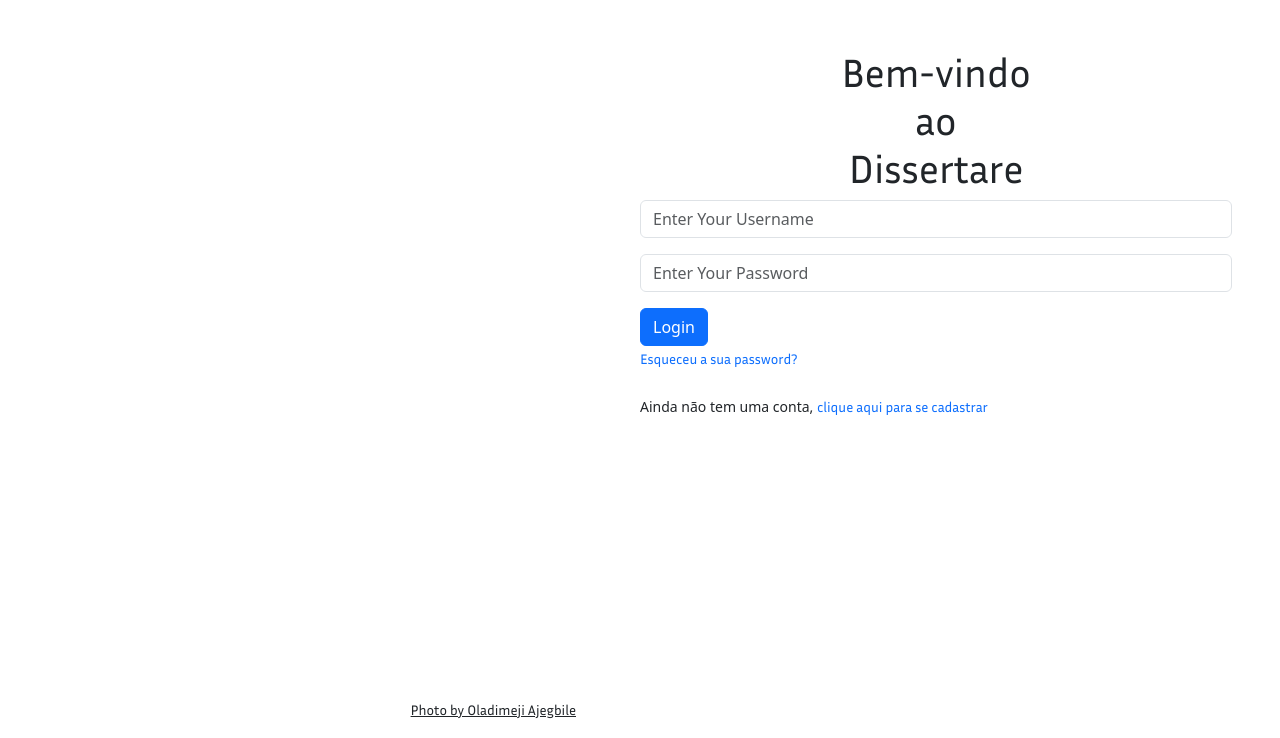
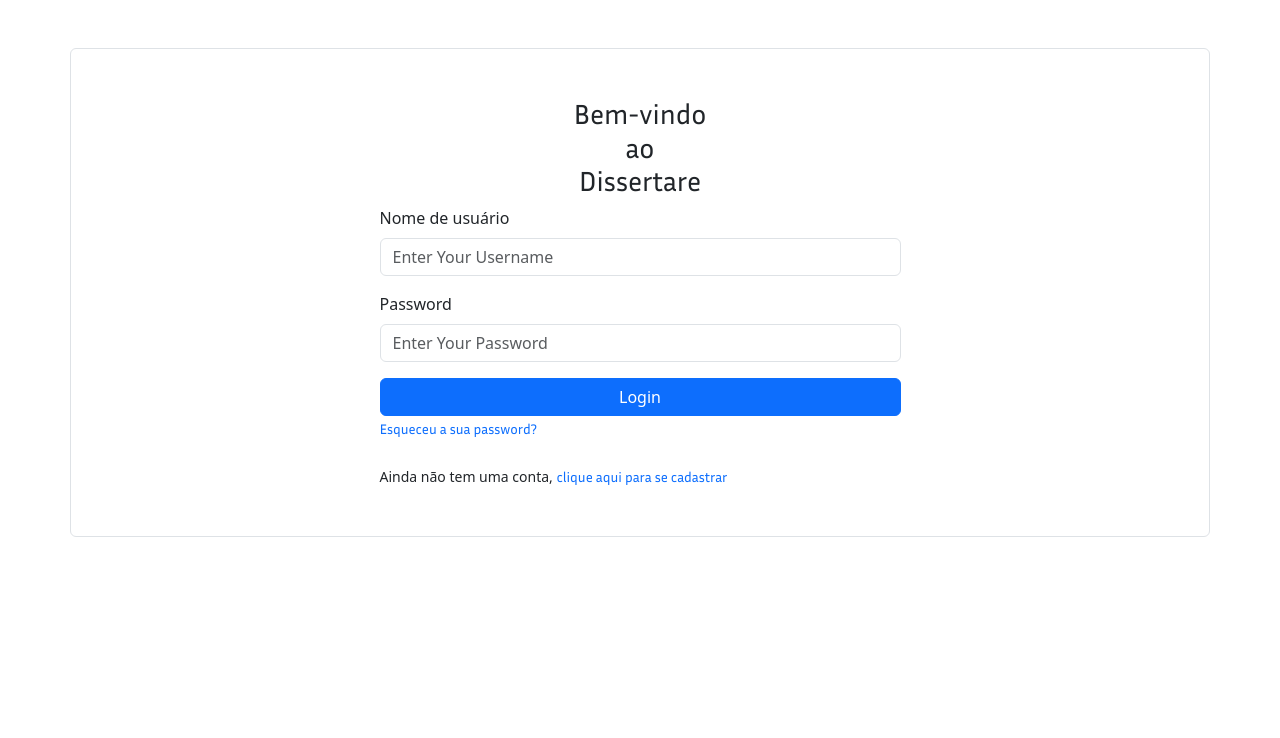
Before and after one commit to JoZangui/E-commerce-de-livraria, a Django app: page /users/login/ in a window 1280 px wide. Shown: the part 62-800 px from the top of the page. Run offline with Django 4.2, Linux system fonts and the light colour scheme; some libraries are stand-ins or nearby versions.

Commit message:
Aparência do login actualizada

```diff
--- a/dissertare_project/users/templates/users/login.html
+++ b/dissertare_project/users/templates/users/login.html
@@ -1,30 +1,21 @@
 {% extends "books/base.html" %}
-{% load bootstrap5 %}
-
-{% bootstrap_css %}
-{% bootstrap_javascript %}
 
 {% block main_content %}
-    <div class="container-fluid w-100 d-flex position-fixed px-0" style="height: 91%;">
-        <div class="col d-none d-lg-flex flex-column-reverse login-background-image">
-            <small class="pe-3 py-2 text-end">
-                <a class="font-bold text-dark" href="https://www.pexels.com/photo/man-reading-a-book-2861798/">Photo by Oladimeji Ajegbile</a>
-            </small>
-        </div>
-        <div class="col p-5">
-            <h1 class="text-center">Bem-vindo <br> ao <br> Dissertare</h1>
+    <div class="container my-5 p-5 border rounded">
+        <div class="w-50 mx-auto">
+            <h3 class="text-center">Bem-vindo <br> ao <br> Dissertare</h3>
             <!-- form -->
             <form method="post">
                 {% csrf_token %}
                 <div class="mb-3">
+                    <label for="username" class="form-label">Nome de usuário</label>
                     <input type="text" class="form-control" name="username" placeholder="Enter Your Username">
                 </div>
                 <div class="mb-3">
+                    <label for="password" class="form-label">Password</label>
                     <input type="password" class="form-control" id="exampleInputPassword1" name="password" placeholder="Enter Your Password">
                 </div>
-                {% buttons %}
-                    <button class="btn btn-primary" type="submit">Login</button>
-                {% endbuttons %}
+                <button class="btn btn-primary w-100" type="submit">Login</button>
             </form>
             <small>
                 <a class="text-decoration-none" href="{% url 'password_reset' %}">Esqueceu a sua password?</a>
```
Also changed, not shown: dissertare_project/db.sqlite3.
